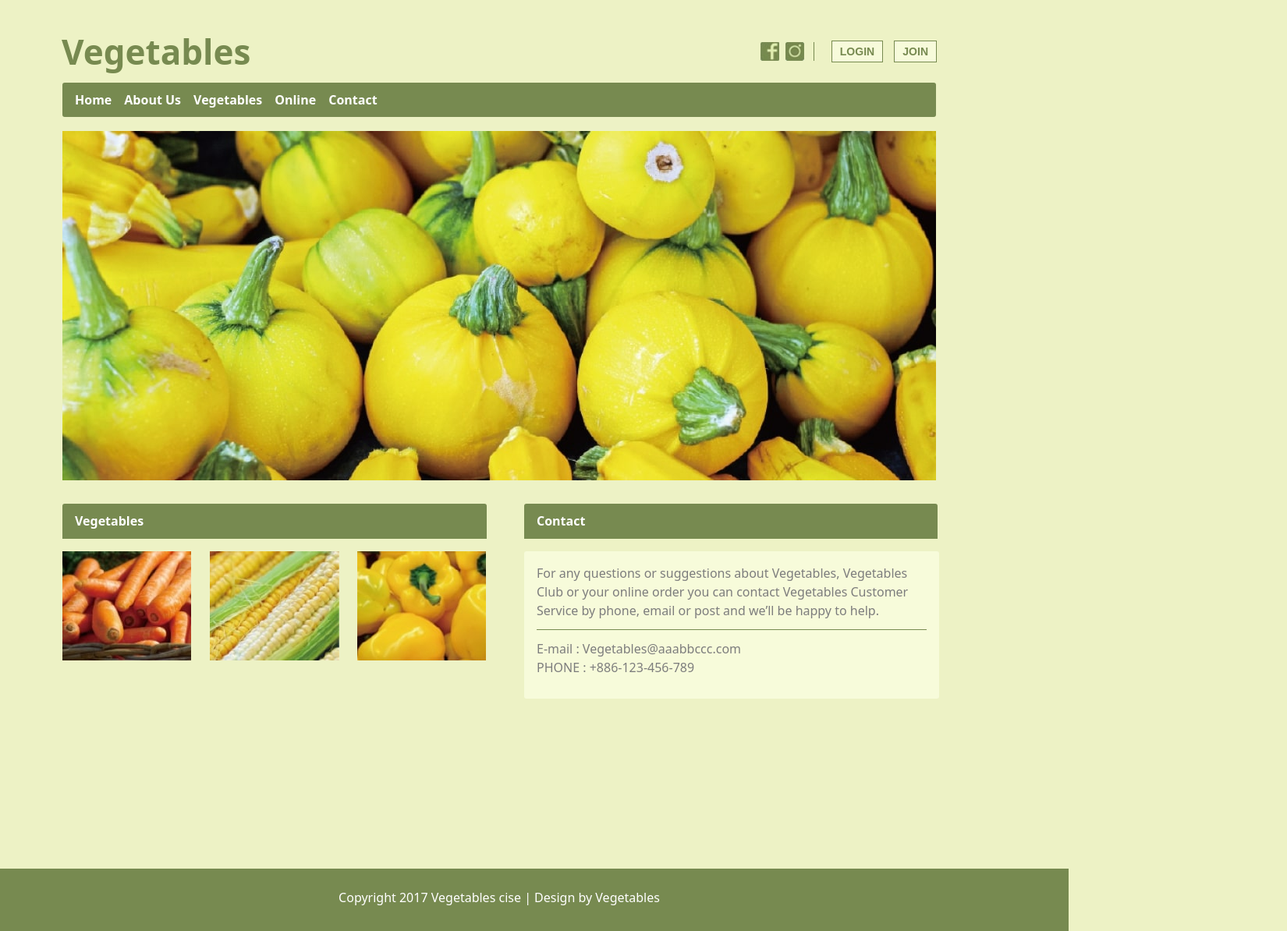
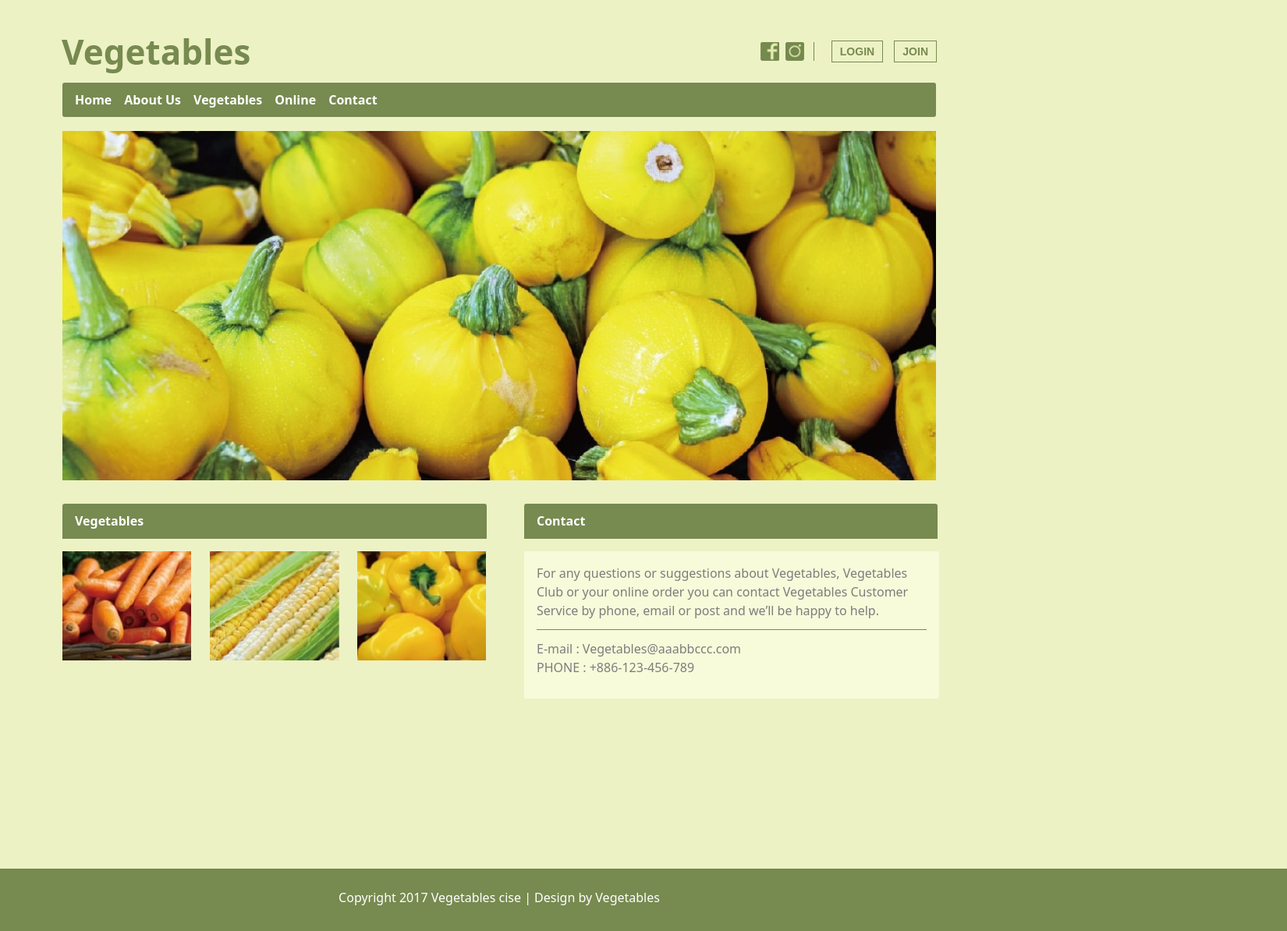
Before and after one commit to yvette82/114-1vegetables, a plain HTML site: page index.html in a window 1280 px wide. Shown: the whole page at 78% size, 1650 px wide, since content can reach past the window. Drawn offline with Linux system fonts and the light colour scheme.

Commit message:
Update style.css

```diff
--- a/style.css
+++ b/style.css
@@ -1,4 +1,3 @@
-/* ===== 色彩系統 ===== */
 :root {
   --primary: #778A50;
   --background: #EDF2C5;
@@ -8,7 +7,6 @@
   --white: #FFFFFF;
 }
 
-/* ===== 全域字型 ===== */
 body {
   font-family: 'Noto Sans', sans-serif;
   background-color: var(--background);
@@ -20,8 +18,6 @@ body {
   justify-content: center;
 }
 
-/* ===== 字型系統 ===== */
-/* Headings */
 .head1 {
   font-size: 44px;
   line-height: normal;
@@ -51,7 +47,6 @@ body {
   color: var(--content-text);
 }
 
-/* ===== 整個頁面容器 ===== */
 .page-container {
   width: 1440px;
   min-height: 1024px;
@@ -70,7 +65,6 @@ body {
 }
 
 
-/* Logo 與按鈕群放在同一行 */
 .header-top {
   width: 1122px;
   display: flex;
@@ -79,7 +73,6 @@ body {
   margin-bottom: 10px;
 }
 
-/* ===== Logo 樣式 ===== */
 .logo {
   font-size: 44px;
   font-weight: 900;
@@ -87,7 +80,6 @@ body {
   margin: 0;
 }
 
-/* 按鈕群 */
 .btn-group .btn {
   padding: 5px 10px;
   border: 1px solid var(--primary);
@@ -98,7 +90,6 @@ body {
   cursor: pointer;
 }
 
-/* ===== Nav ===== */
 .nav {
   width: 1120px;
   height: 44px;
@@ -119,13 +110,11 @@ body {
   padding-left: 16px;
 }
 
-/* ===== Header Actions (右上角整組) ===== */
 .header-actions {
   display: flex;
   align-items: center;
 }
 
-/* 社群圖示 */
 .social-group {
   display: flex;
   gap: 8px;
@@ -136,7 +125,6 @@ body {
   height: 24px;
 }
 
-/* 分隔線 */
 .divider {
   width: 1px;
   height: 24px;
@@ -144,17 +132,15 @@ body {
   margin: 0 12px;
 }
 
-/* 按鈕群 */
 .btn-group .btn {
   margin-left: 10px;
   padding: 5px 10px;
   border: 1px solid var(--primary);
-  background-color: var(--content-bg);
+  background-color: transparent;
   color: var(--primary);
   cursor: pointer;
 }
 
-/* ===== Hero Image ===== */
 .hero {
   width: 1120px;
   height: 448px;
@@ -168,7 +154,6 @@ body {
   margin-top: 30px;
 }
 
-/* ===== Main Content ===== */
 .content {
   width: 1120px;
   height: 448px;
@@ -177,7 +162,6 @@ body {
   margin: 40px auto 20px auto;
 }
 
-/* 左右 box */
 .left, .right {
   width: 528px;
   height: auto;
@@ -209,7 +193,6 @@ body {
   margin: 0;
 }
 
-/* 圖片群組 */
 .left .gallery {
   display: flex;
   justify-content: space-between;
@@ -242,7 +225,6 @@ body {
 }
 
 
-/* Contact 區塊整體背景 */
 .contact-box {
   width: 500px;
   background-color: var(--content-bg);
@@ -251,14 +233,12 @@ body {
   margin-top: 16px;
 }
 
-/* 裡面文字 */
 .contact-box p {
   margin: 0 0 12px 0;
   line-height: 1.5;
   color: var(--content-text);
 }
 
-/* 分隔線 */
 .contact-divider {
   width: 100%;
   height: 1px;
@@ -267,9 +247,8 @@ body {
 }
 
 
-/* ===== Footer ===== */
 .footer {
-  width: 1440px;
+  width: 2000px;
   height: 60px;
   text-align: center;
   background-color: var(--primary);
```
